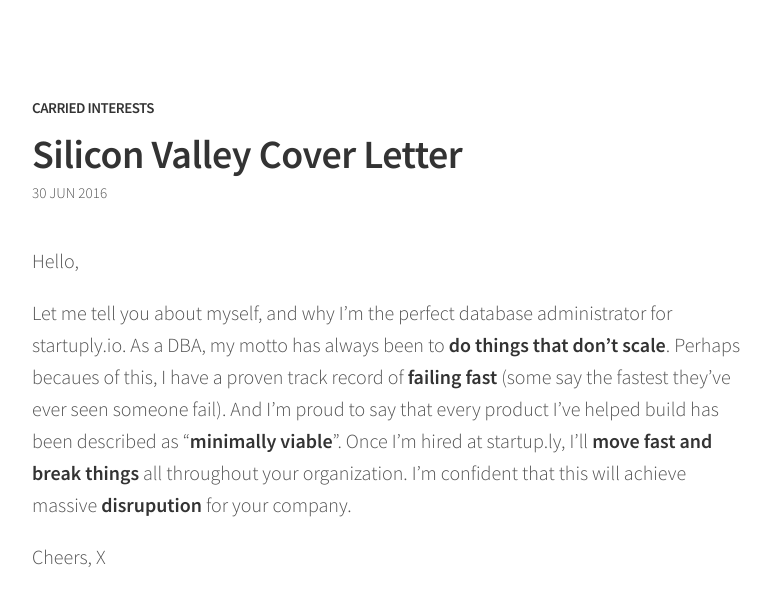
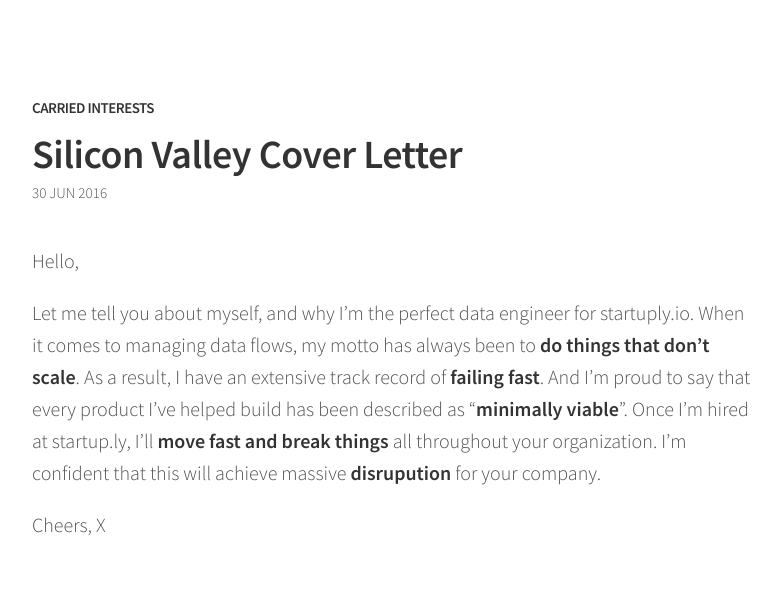
Before and after one commit to sl8r000/carried-interests, a Jekyll site: the page built from _posts/2016-06-30-cover-letter.md, in a window 1280 px wide. Shown: the top 606 px of the page, without its empty margins (248-1029 px from the left). Built offline with Jekyll 4.4.1, drawn with Linux system fonts in a browser that asks for light colours.

Commit message:
cover letter

```diff
--- a/_posts/2016-06-30-cover-letter.md
+++ b/_posts/2016-06-30-cover-letter.md
@@ -4,7 +4,7 @@ title: Silicon Valley Cover Letter
 
 Hello,
 
-Let me tell you about myself, and why I'm the perfect database administrator for startuply.io. As a DBA, my motto has always been to **do things that don't scale**. Perhaps becaues of this, I have a proven track record of **failing fast** (some say the fastest they've ever seen someone fail). And I'm proud to say that every product I've helped build has been described as "**minimally viable**". Once I'm hired at startup.ly, I'll **move fast and break things** all throughout your organization. I'm confident that this will achieve massive **disrupution** for your company.
+Let me tell you about myself, and why I'm the perfect data engineer for startuply.io. When it comes to managing data flows, my motto has always been to **do things that don't scale**. As a result, I have an extensive track record of **failing fast**. And I'm proud to say that every product I've helped build has been described as "**minimally viable**". Once I'm hired at startup.ly, I'll **move fast and break things** all throughout your organization. I'm confident that this will achieve massive **disrupution** for your company.
 
 Cheers,
 X
```
